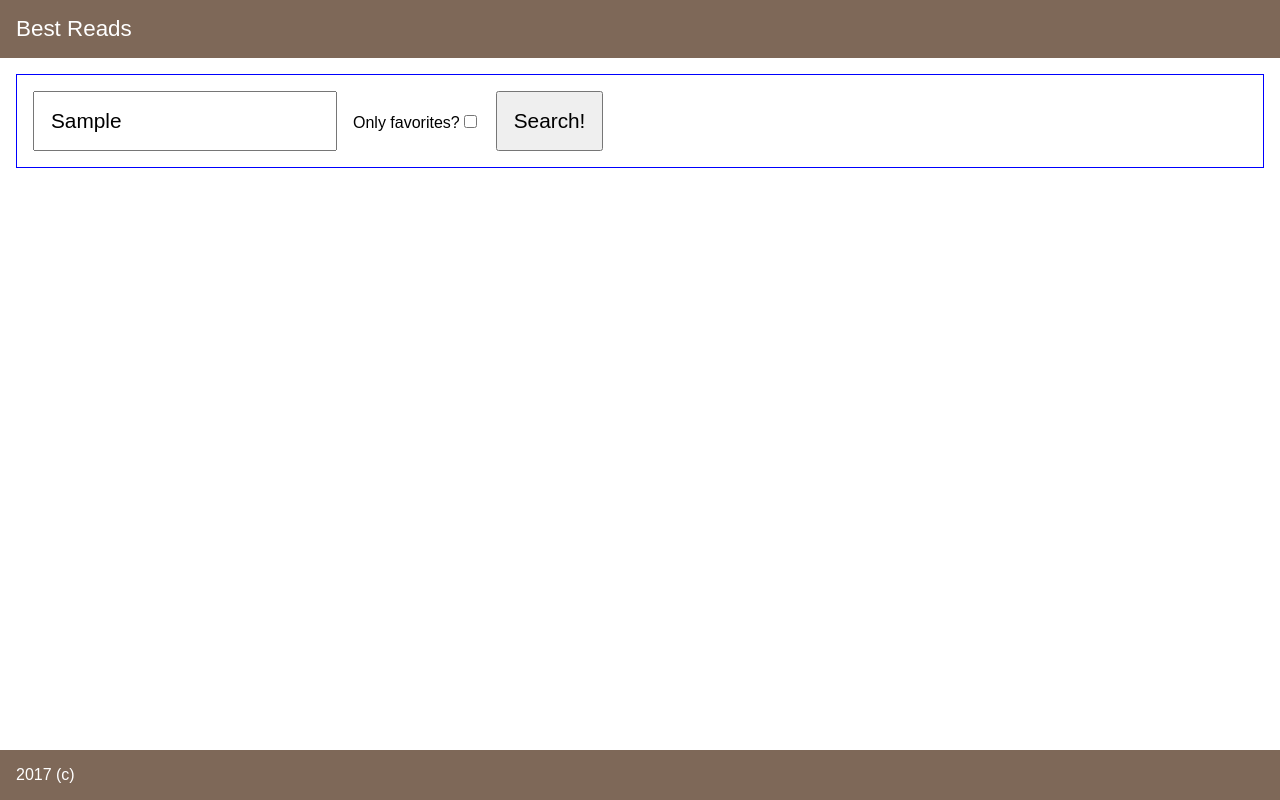
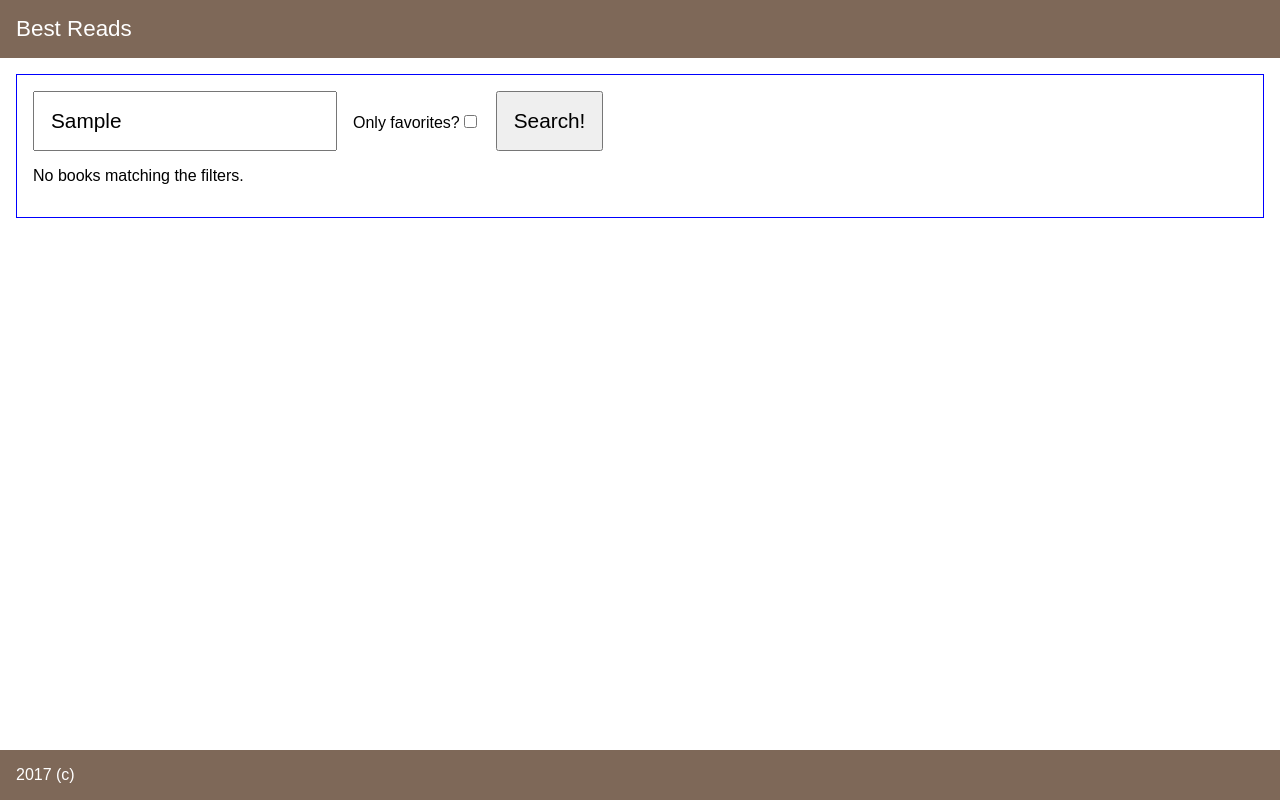
Before and after one commit to dmitru/react-workshop-v1, a React (Create React App) app: page / in a window 1280 px wide. Both pictures are taken after typing "Sample" into the empty fields and a click on the button "Search!". Built offline with nearby package versions, Linux system fonts and the light colour scheme.

Commit message:
Show "no books matching the filters" message

```diff
--- a/src/BookList.js
+++ b/src/BookList.js
@@ -52,7 +52,8 @@ export default class BookList extends Component {
           <BookSearchForm onChange={this.handleFiltersChange} defaultValue="" />
         )}
 
-        {filteredBooks.map(
+        {filteredBooks.length > 0 &&
+          filteredBooks.map(
             ({ id, title, summary, isFavorite, reviewsCount }) => (
               <Book
                 key={id}
@@ -63,6 +64,8 @@ export default class BookList extends Component {
               />
             )
           )}
+
+        {filteredBooks.length === 0 && <p>No books matching the filters.</p>}
       </div>
     );
   }
```
Lines whose indentation alone changed are shown as unchanged.
